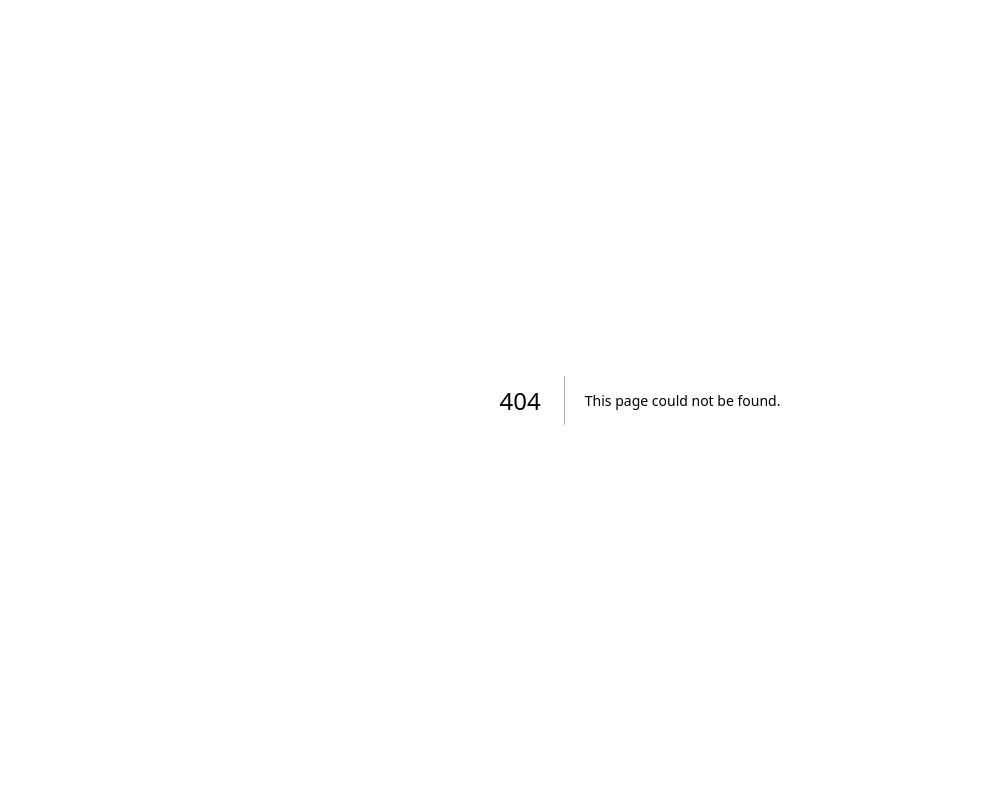
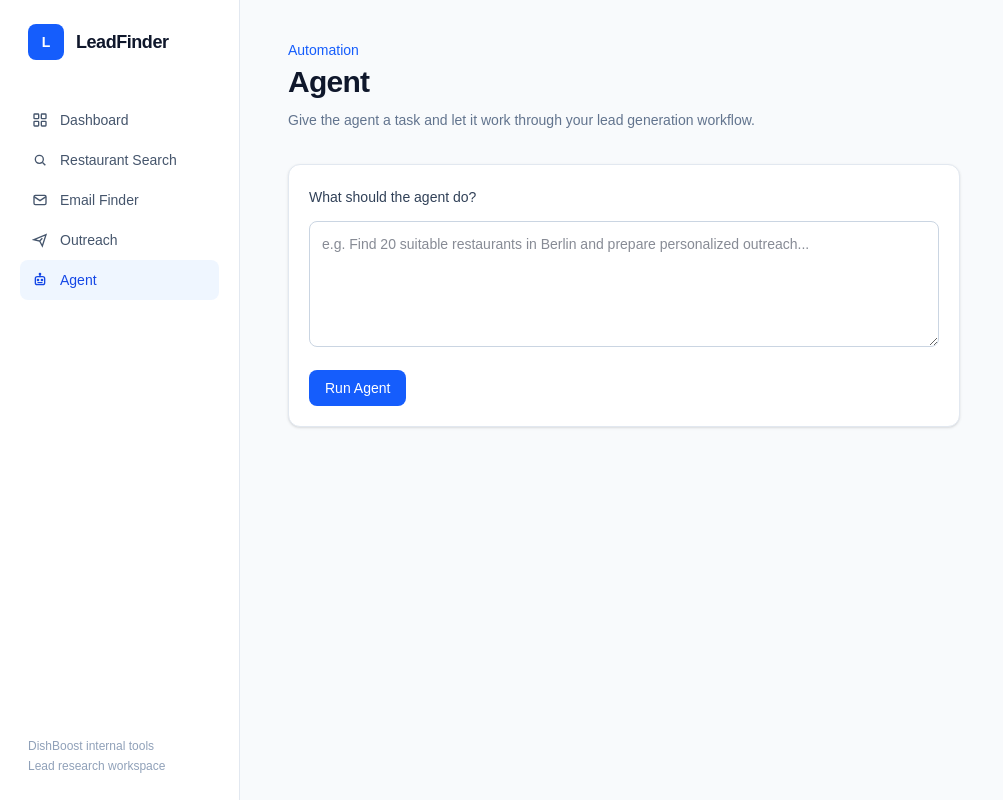
Before and after one commit to Jheintze/leadfinder, a Next.js app: page /agent in a window 1280 px wide. Before the commit this address had no page. Shown: the whole page, without its empty margins (0-1003 px from the left). Built offline with nearby package versions, Linux system fonts and the light colour scheme.

Commit message:
add agent tab

```diff
--- /dev/null
+++ b/src/app/agent/page.tsx
@@ -0,0 +1,66 @@
+import { AppSidebar } from "../../components/app-sidebar";
+
+export default function AgentPage() {
+  return (
+    <main className="min-h-screen bg-slate-50 text-slate-900">
+      <div className="mx-auto flex min-h-screen max-w-[1600px]">
+        <AppSidebar activePage="agent" />
+
+        <section className="min-w-0 flex-1 px-5 py-6 sm:px-8 lg:px-12 lg:py-10">
+          <MobileHeader />
+
+          <div className="mb-8 mt-8 sm:mt-0">
+            <p className="text-sm font-medium text-blue-600">Automation</p>
+
+            <h1 className="mt-1 text-2xl font-semibold tracking-tight sm:text-3xl">
+              Agent
+            </h1>
+
+            <p className="mt-2 max-w-2xl text-sm leading-6 text-slate-500">
+              Give the agent a task and let it work through your lead generation workflow.
+            </p>
+          </div>
+
+          <div className="max-w-2xl rounded-xl border border-slate-200 bg-white p-5 shadow-sm">
+            <label
+              htmlFor="agent-task"
+              className="text-sm font-medium text-slate-700"
+            >
+              What should the agent do?
+            </label>
+
+            <textarea
+              id="agent-task"
+              rows={5}
+              placeholder="e.g. Find 20 suitable restaurants in Berlin and prepare personalized outreach..."
+              className="mt-3 w-full rounded-lg border border-slate-300 p-3 text-sm outline-none transition focus:border-blue-500 focus:ring-1 focus:ring-blue-500"
+            />
+
+            <button
+              type="button"
+              className="mt-4 rounded-lg bg-blue-600 px-4 py-2 text-sm font-medium text-white transition hover:bg-blue-700"
+            >
+              Run Agent
+            </button>
+          </div>
+        </section>
+      </div>
+    </main>
+  );
+}
+
+function MobileHeader() {
+  return (
+    <header className="flex items-center justify-between border-b border-slate-200 pb-5 md:hidden">
+      <div className="flex items-center gap-2">
+        <div className="grid h-8 w-8 place-items-center rounded-lg bg-blue-600 text-xs font-bold text-white">
+          L
+        </div>
+
+        <span className="font-semibold">LeadFinder</span>
+      </div>
+
+      <span className="text-xs font-medium text-slate-500">Automation</span>
+    </header>
+  );
+}
--- a/src/components/app-sidebar.tsx
+++ b/src/components/app-sidebar.tsx
@@ -1,7 +1,7 @@
 import Link from "next/link";
 
 type AppSidebarProps = {
-  activePage: "dashboard" | "restaurant-search" | "email-finder" | "outreach";
+  activePage: "dashboard" | "restaurant-search" | "email-finder" | "outreach" | "agent";
 };
 
 const navigationItems = [
@@ -23,6 +23,12 @@ const navigationItems = [
   label: "Outreach",
   page: "outreach",
   icon: OutreachIcon,
+},
+{
+  href: "/agent",
+  label: "Agent",
+  page: "agent",
+  icon: AgentIcon,
 },
 ] as const;
 
@@ -103,3 +109,25 @@ function OutreachIcon() {
     </svg>
   );
 }
+
+function AgentIcon() {
+  return (
+    <svg
+      aria-hidden="true"
+      className="h-4 w-4"
+      fill="none"
+      viewBox="0 0 24 24"
+      stroke="currentColor"
+      strokeWidth="2"
+      strokeLinecap="round"
+      strokeLinejoin="round"
+    >
+      <rect x="5" y="7" width="14" height="12" rx="3" />
+      <path d="M12 7V4" />
+      <circle cx="12" cy="3" r="1" />
+      <circle cx="9" cy="12" r="1" />
+      <circle cx="15" cy="12" r="1" />
+      <path d="M9 16h6" />
+    </svg>
+  );
+}
```
